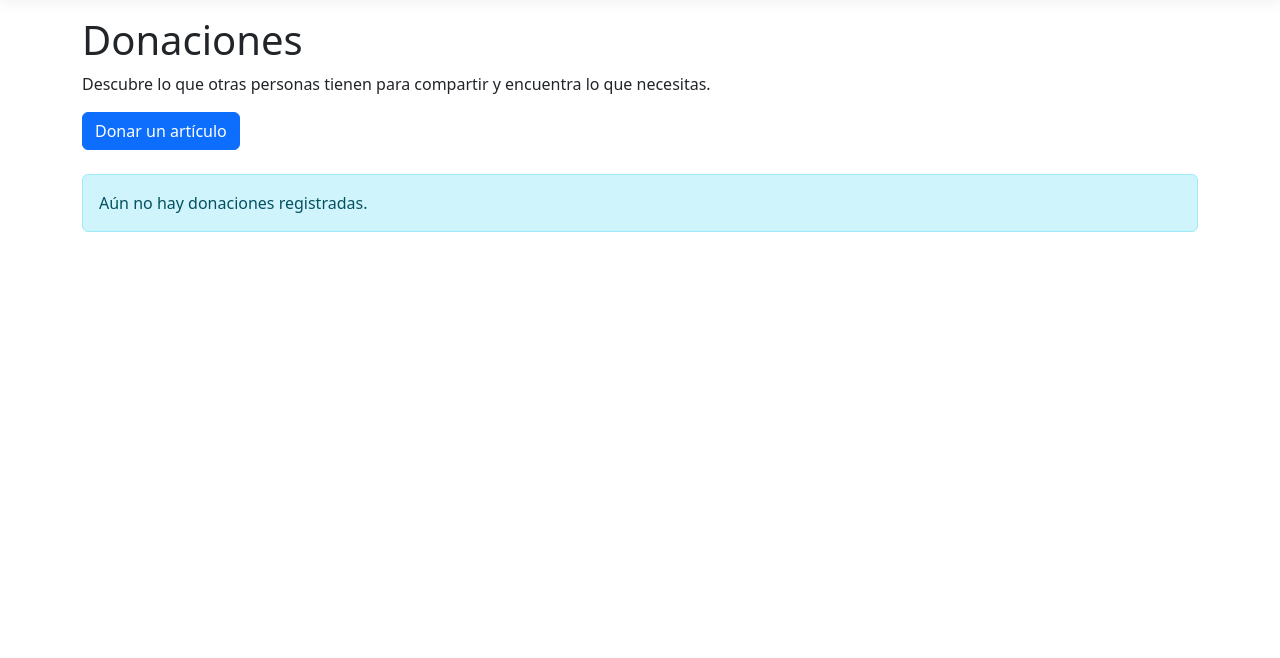
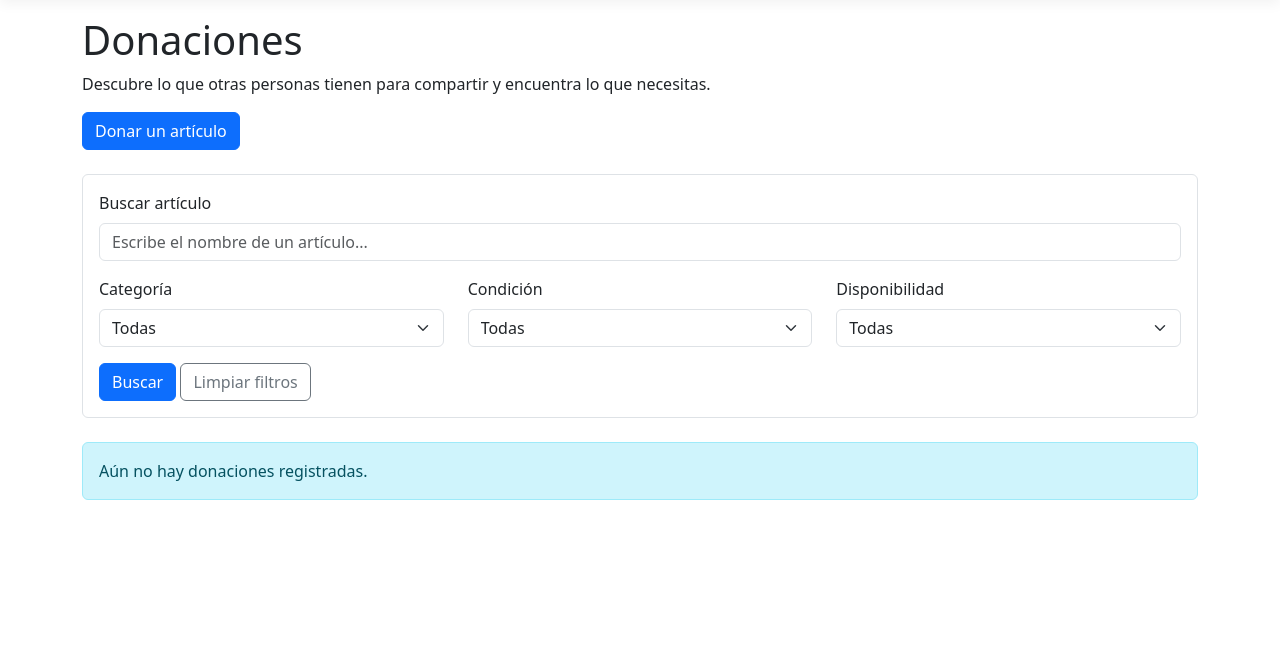
Before and after one commit to alenj-1/Tarea-3_ProgramacionIII_Prueba, an ASP.NET Core app: page /Articulos in a window 1280 px wide. Shown: the part 57-715 px from the top of the page. Run offline with ASP.NET Core 8, Linux system fonts and the light colour scheme; style sheets or scripts are compiled from the project's sources.

Commit message:
Implementados la búsqueda y los filtros de artículos

```diff
--- a/Pásalo/Controllers/ArticulosController.cs
+++ b/Pásalo/Controllers/ArticulosController.cs
@@ -1,4 +1,5 @@
 using Microsoft.AspNetCore.Mvc;
+using Microsoft.EntityFrameworkCore;
 using Pásalo.Data;
 using Pásalo.Models;
 
@@ -15,11 +16,38 @@ namespace Pásalo.Controllers
 
         // GET
         [HttpGet]
-        public IActionResult Index()
+        public IActionResult Index(string? busqueda, string categoria, string? condicion, bool? disponible)
         {
-            var articulos = _context.Articulos.ToList();
+            var consulta = _context.Articulos.AsNoTracking();
 
-            return View(articulos);
+            if (!string.IsNullOrWhiteSpace(busqueda))
+            {
+                busqueda = busqueda.Trim();
+                consulta = consulta.Where(a => a.Nombre.ToLower().Contains(busqueda.ToLower()));
+            }
+
+            if (!string.IsNullOrWhiteSpace(categoria))
+            {
+                consulta = consulta.Where(a => a.Categoria == categoria);
+            }
+
+            if (!string.IsNullOrWhiteSpace(condicion))
+            {
+                consulta = consulta.Where(a => a.Condicion == condicion);
+            }
+
+            if (disponible.HasValue)
+            {
+                consulta = consulta.Where(a => a.Disponible == disponible.Value);
+            }
+
+            ViewData["Busqueda"] = busqueda;
+            ViewData["Categoria"] = categoria;
+            ViewData["Condicion"] = condicion;
+            ViewData["Disponible"] = disponible;
+            ViewData["HayDonaciones"] = _context.Articulos.Any();
+
+            return View(consulta.ToList());
         }
 
         // GET
--- a/Pásalo/Views/Articulos/Index.cshtml
+++ b/Pásalo/Views/Articulos/Index.cshtml
@@ -22,11 +22,75 @@
     </a>
 </div>
 
+<form asp-action="Index" method="get" class="border rounded p-3 mb-4">
+    <div class="mb-3">
+        <label for="busqueda" class="form-label">Buscar artículo</label>
+        <input type="search" id="busqueda" name="busqueda" class="form-control" value="@ViewData["Busqueda"]" placeholder="Escribe el nombre de un artículo..." />
+    </div>
+    <div class="row">
+        <div class="col-md-4 mb-3">
+            <label for="categoria" class="form-label">Categoría</label>
+            <select id="categoria" name="categoria" class="form-select">
+                <option value="">Todas</option>
+                @foreach (var categoria in Pásalo.Models.OpcionesArticulo.Categorias)
+                {
+                    <option value="@categoria" selected="@(ViewData["Categoria"] as string == categoria)">
+                        @categoria
+                    </option>
+                }
+            </select>
+        </div>
+
+        <div class="col-md-4 mb-3">
+            <label for="condicion" class="form-label">Condición</label>
+            <select id="condicion" name="condicion" class="form-select">
+                <option value="">Todas</option>
+                @foreach (var condicion in Pásalo.Models.OpcionesArticulo.Condiciones)
+                {
+                    <option value="@condicion" selected="@(ViewData["Condicion"] as string == condicion)">
+                        @condicion
+                    </option>
+                }
+            </select>
+        </div>
+
+        <div class="col-md-4 mb-3">
+            <label for="disponible" class="form-label">Disponibilidad</label>
+            <select id="disponible" name="disponible" class="form-select">
+                <option value="">Todas</option>
+                <option value="true" selected="@((bool?)ViewData["Disponible"] == true)">
+                    Disponible
+                </option>
+                <option value="false" selected="@((bool?)ViewData["Disponible"] == false)">
+                    Donado
+                </option>
+            </select>
+        </div>
+    </div>
+
+    <button type="submit" class="btn btn-primary">
+        Buscar
+    </button>
+
+    <a asp-action="Index" class="btn btn-outline-secondary">
+        Limpiar filtros
+    </a>
+</form>
+
 @if (!Model.Any())
 {
-    <div class="alert alert-info">
-        Aún no hay donaciones registradas.
-    </div>
+    if ((bool)ViewData["HayDonaciones"]!)
+    {
+        <div class="alert alert-info" role="alert">
+            No se encontraron donaciones que coincidan con los filtros seleccionados.
+        </div>
+    }
+    else
+    {
+        <div class="alert alert-info" role="alert">
+            Aún no hay donaciones registradas.
+        </div>
+    }
 }
 else
 {
```
